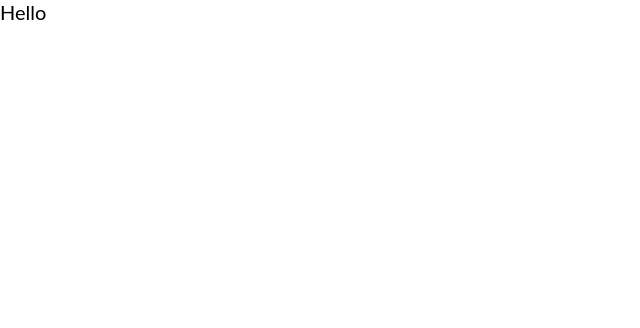
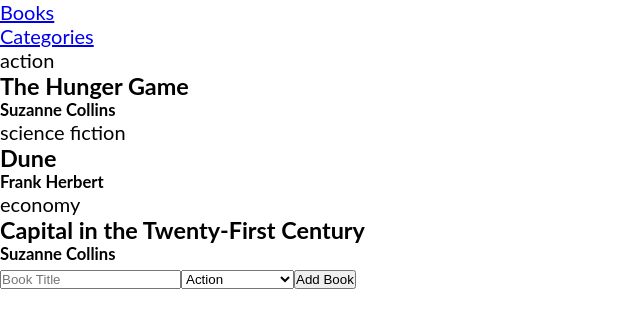
Before and after one commit to Bondok6/book-store, a React (Create React App) app: page / in a window 1280 px wide. Shown: the top 328 px of the page, without its empty margins (0-640 px from the left). Built offline with nearby package versions, Linux system fonts and the light colour scheme.

Commit message:
Add React Router and set two route || create pages folder

```diff
--- a/package.json
+++ b/package.json
@@ -7,9 +7,11 @@
     "@testing-library/jest-dom": "^5.16.2",
     "@testing-library/react": "^12.1.3",
     "@testing-library/user-event": "^13.5.0",
+    "prop-types": "^15.8.1",
     "react": "^17.0.2",
     "react-dom": "^17.0.2",
     "react-redux": "^7.2.6",
+    "react-router-dom": "^6.2.1",
     "react-scripts": "5.0.0",
     "web-vitals": "^2.1.4"
   },
--- a/src/App.js
+++ b/src/App.js
@@ -1,5 +1,21 @@
+import { Routes, Route } from 'react-router-dom';
+import Books from './pages/Books';
+import Categories from './pages/Categories';
+import MainHeader from './components/MainHeader';
+
 function App() {
-  return <div>Hello</div>;
+  return (
+    <>
+      <MainHeader />
+
+      <main>
+        <Routes>
+          <Route path="/" element={<Books />} />
+          <Route path="/categories" element={<Categories />} />
+        </Routes>
+      </main>
+    </>
+  );
 }
 
 export default App;
--- /dev/null
+++ b/src/components/AddBook.jsx
@@ -0,0 +1,23 @@
+import React from 'react';
+
+const AddBook = () => {
+  const addBookHandler = (e) => {
+    e.preventDefault();
+  };
+
+  return (
+    <form onSubmit={addBookHandler}>
+      <input type="text" placeholder="Book Title" required />
+
+      <select name="categories" id="category">
+        <option value="action">Action</option>
+        <option value="science">Science Fiction</option>
+        <option value="economy">Economy</option>
+      </select>
+
+      <button type="submit">Add Book</button>
+    </form>
+  );
+};
+
+export default AddBook;
--- /dev/null
+++ b/src/components/BookItem.jsx
@@ -0,0 +1,18 @@
+import React from 'react';
+import PropTypes from 'prop-types';
+
+const BookItem = ({ title, author, category }) => (
+  <li>
+    <span>{category}</span>
+    <h3>{title}</h3>
+    <h5>{author}</h5>
+  </li>
+);
+
+BookItem.propTypes = {
+  title: PropTypes.string.isRequired,
+  author: PropTypes.string.isRequired,
+  category: PropTypes.string.isRequired,
+};
+
+export default BookItem;
--- /dev/null
+++ b/src/components/BookList.jsx
@@ -0,0 +1,42 @@
+import React from 'react';
+import BookItem from './BookItem';
+
+const BookList = () => {
+  const DUMMYDATA = [
+    {
+      id: 1,
+      title: 'The Hunger Game',
+      author: 'Suzanne Collins',
+      category: 'action',
+    },
+    {
+      id: 2,
+      title: 'Dune',
+      author: 'Frank Herbert',
+      category: 'science fiction',
+    },
+    {
+      id: 3,
+      title: 'Capital in the Twenty-First Century',
+      author: 'Suzanne Collins',
+      category: 'economy',
+    },
+  ];
+
+  return (
+    <div>
+      <ul>
+        {DUMMYDATA.map((book) => (
+          <BookItem
+            key={book.id}
+            title={book.title}
+            author={book.author}
+            category={book.category}
+          />
+        ))}
+      </ul>
+    </div>
+  );
+};
+
+export default BookList;
--- /dev/null
+++ b/src/components/MainHeader.jsx
@@ -0,0 +1,19 @@
+import React from 'react';
+import { Link } from 'react-router-dom';
+
+const MainHeader = () => (
+  <header>
+    <nav>
+      <ul>
+        <li>
+          <Link to="/">Books</Link>
+        </li>
+        <li>
+          <Link to="/categories">Categories</Link>
+        </li>
+      </ul>
+    </nav>
+  </header>
+);
+
+export default MainHeader;
--- a/src/index.js
+++ b/src/index.js
@@ -1,11 +1,12 @@
 import React from 'react';
 import ReactDOM from 'react-dom';
+import { BrowserRouter } from 'react-router-dom';
 import './index.css';
 import App from './App';
 
 ReactDOM.render(
-  <React.StrictMode>
+  <BrowserRouter>
     <App />
-  </React.StrictMode>,
+  </BrowserRouter>,
   document.getElementById('root'),
 );
--- /dev/null
+++ b/src/pages/Books.jsx
@@ -0,0 +1,14 @@
+import React from 'react';
+import BookList from './../components/BookList';
+import AddBook from './../components/AddBook';
+
+const Books = () => {
+  return (
+    <>
+      <BookList />
+      <AddBook />
+    </>
+  );
+};
+
+export default Books;
--- /dev/null
+++ b/src/pages/Categories.jsx
@@ -0,0 +1,5 @@
+import React from 'react';
+
+const Categories = () => <h2>Under construction</h2>;
+
+export default Categories;
```
Also changed, not shown: 1 other file (tests, documents, lock files or other folders).
